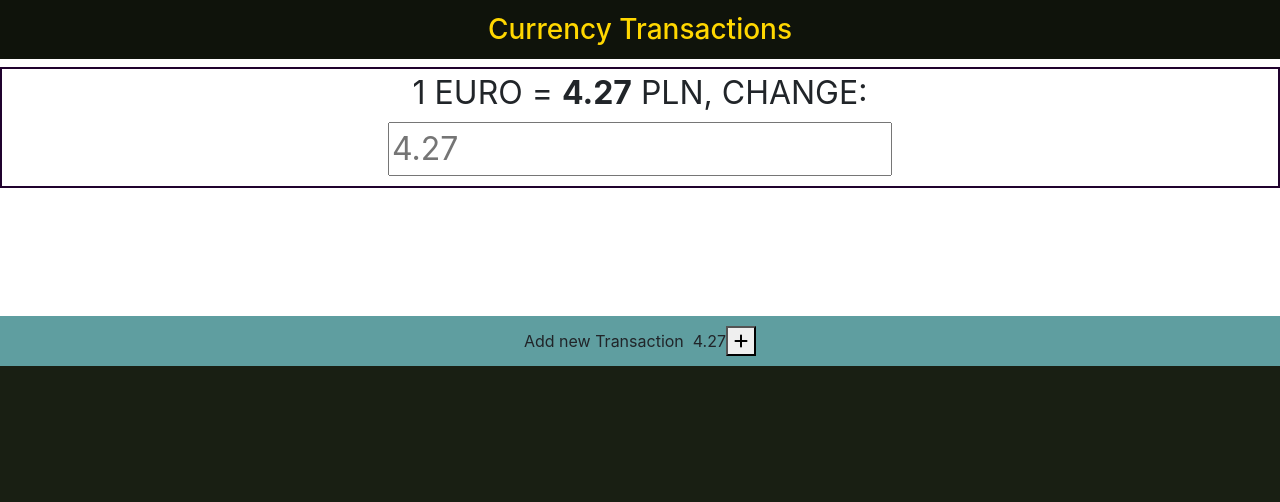
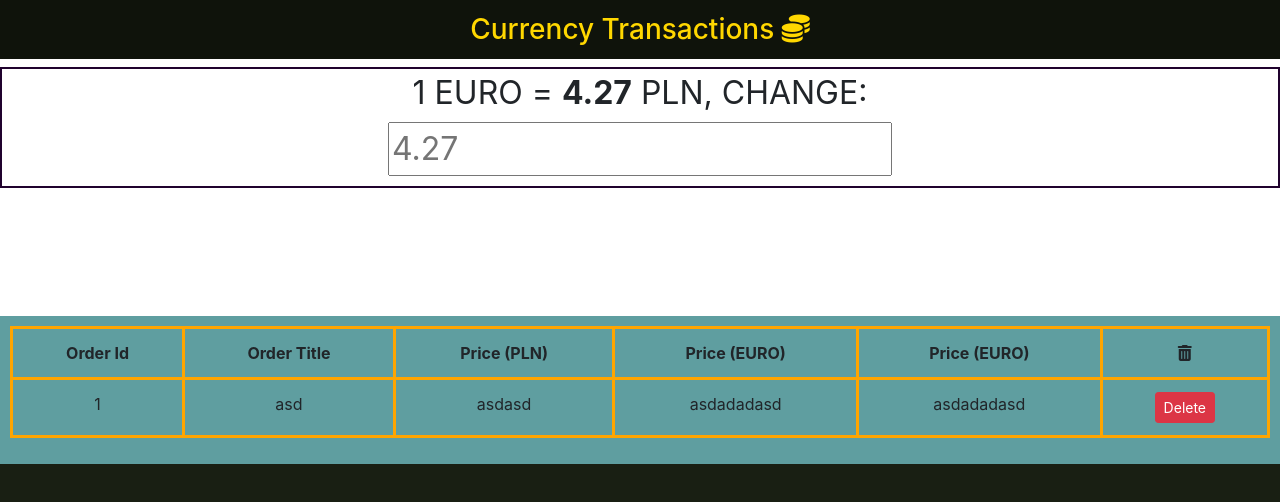
Before and after one commit to Vezil/CurrencyTransactions, a React (Create React App) app: page / in a window 1280 px wide. Shown: the top 502 px of the page. Built offline with nearby package versions, Linux system fonts and the light colour scheme.

Commit message:
adding table sketch

```diff
--- a/package.json
+++ b/package.json
@@ -10,6 +10,7 @@
     "react": "^16.11.0",
     "react-dom": "^16.11.0",
     "react-scripts": "3.2.0",
+    "reactstrap": "^8.1.1",
     "styled-components": "^4.4.1"
   },
   "scripts": {
--- a/src/components/Header.js
+++ b/src/components/Header.js
@@ -7,7 +7,7 @@ export default class Header extends Component{
 
 
                 <h3 className="headertop">
-                    Currency Transactions
+                    Currency Transactions <i class="fas fa-coins"></i>
                 </h3>
 
 
--- a/src/components/Transactions.css
+++ b/src/components/Transactions.css
@@ -4,3 +4,9 @@
     margin-top:10%;
     background-color: cadetblue;
 }
+.table td{
+    border: 3px solid orange;
+}
+.table th{
+    border: 3px solid orange;
+}
--- a/src/components/Transactions.js
+++ b/src/components/Transactions.js
@@ -1,13 +1,37 @@
 import React, { Component } from 'react';
 import './Transactions.css';
+import { Table,Button } from 'reactstrap';
 
 
         const Transactions = (props) => {
         return(
                 <div className="TransactionsWrapper">
-                    Add new Transaction &nbsp;
+                    {/* Add new Transaction &nbsp;
                     {props.PLNdefinition}
-                    <button> <i className="fas fa-plus"/></button>
+                    <button> <i className="fas fa-plus"/></button> */}
+                    <Table className="table">
+                        <thead>
+                            <tr>
+                                <th>Order Id</th>
+                                <th>Order Title</th>
+                                <th>Price (PLN)</th>
+                                <th>Price (EURO)</th>
+                                <th>Price (EURO)</th>
+                                <th><i class="fa fa-trash" aria-hidden="true"></i></th>
+                            </tr>
+                        </thead>
+                        <tbody>
+                            <tr>
+                                <td>1</td>
+                                <td>asd</td>
+                                <td>asdasd</td>
+                                <td>asdadadasd</td>
+                                <td>asdadadasd</td>
+                                <td><Button color="danger" size="sm">Delete</Button></td>
+                            </tr>
+                        </tbody>
+                    </Table>
+
 
                 </div>
         )
--- a/src/index.js
+++ b/src/index.js
@@ -1,5 +1,6 @@
 import React from 'react';
 import ReactDOM from 'react-dom';
+import 'bootstrap/dist/css/bootstrap.min.css';
 import './index.css';
 import App from './App';
 import * as serviceWorker from './serviceWorker';
```
Also changed, not shown: 1 other file (tests, documents, lock files or other folders).
